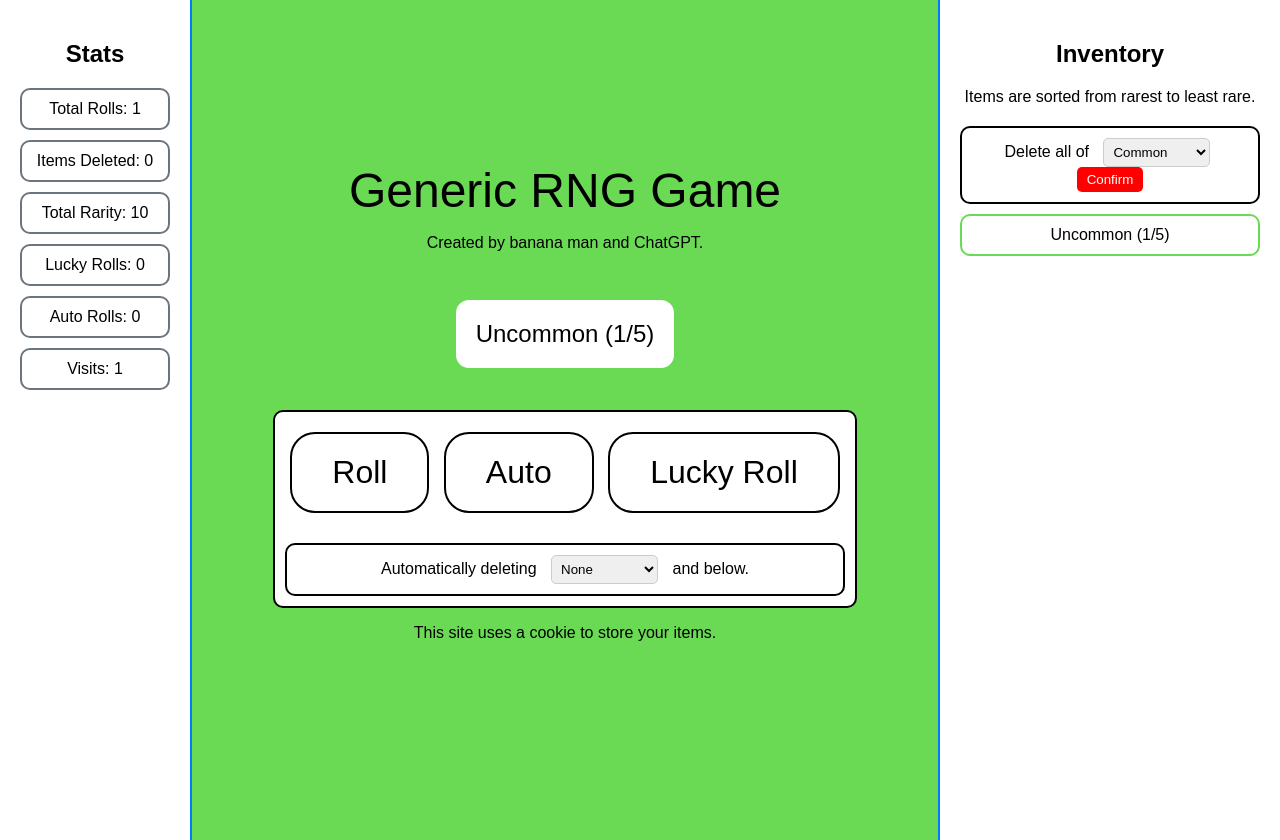
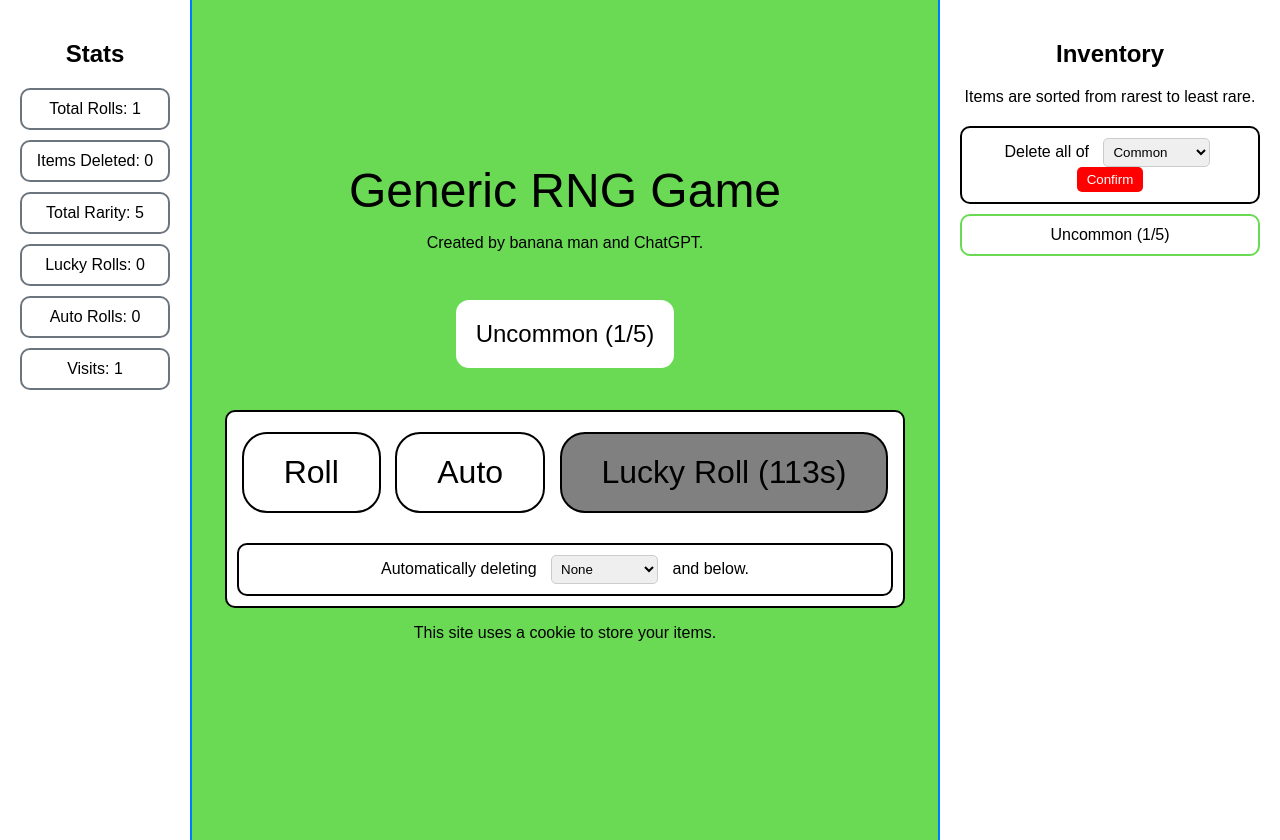
Before and after one commit to RealGSCGAMING/rng, a plain HTML site: page index.html in a window 1280 px wide. Both pictures are taken after a click on the button "Roll". Drawn offline with nearby package versions, Linux system fonts and the light colour scheme.

Commit message:
fix timer and animations

```diff
--- a/index.html
+++ b/index.html
@@ -558,21 +558,13 @@
       function updateInventory() {
         inventory.sort((a, b) => b.rarity - a.rarity);
         const inventoryPanel = document.getElementById('inventoryPanel');
-        inventoryPanel.innerHTML = '';
-        // Update inventory display and save cookies
-        inventory.forEach(item => {
-          const rarityCookieName = `inventory_${item.class}`;
-          const rarityCookieValue = (parseInt(getCookie(rarityCookieName)) || 0) + 1;
-          setCookie(rarityCookieName, rarityCookieValue, 365);
-          inventoryPanel.innerHTML += `
+        inventoryPanel.innerHTML = inventory.map(item => `
+
 
 						<div class="inventoryItem ${item.class}" style="border-color: ${item.color}; --hover-background: ${brighterColor(item.color)};">
-                ${item.name} (1/${item.rarity})
-            </div>`;
-        });
-        // Update total rarity
-        totalRarity = inventory.reduce((total, item) => total + item.rarity, 0);
-        setCookie('totalRarity', totalRarity, 365);
+      ${item.name} (1/${item.rarity})
+    </div>`).join('');
+        setCookie('inventory', compress(JSON.stringify(inventory)), 365);
         updateStats();
       }
 
@@ -713,7 +705,7 @@
       let luckyRollTimer;
 
       function startLuckyRollTimer() {
-        let timeLeft = 1;
+        let timeLeft = 120;
         luckyRollButton.innerHTML = `Lucky Roll (${timeLeft}s)`;
         luckyRollButton.classList.remove('active');
         luckyRollTimer = setInterval(() => {
@@ -800,14 +792,6 @@
         document.getElementById('autoRolls').innerText = autoRolls;
         document.getElementById('visits').innerText = visits;
       }
-
-      function getRarityValue(rarity) {
-        return items.find(item => item.class === rarity).rarity;
-      }
-
-      function getColorFromRarity(rarity) {
-        return items.find(item => item.class === rarity).color;
-      }
     </script>
   </body>
 </html>
```
